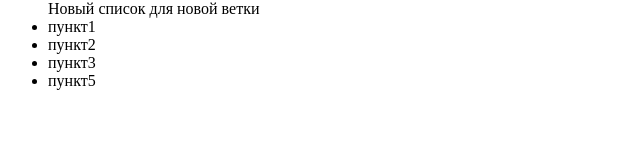
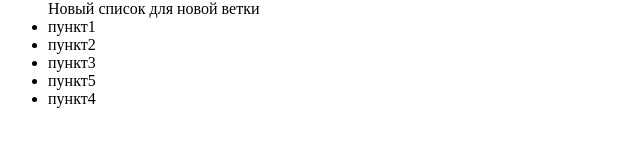
Before and after one commit to Paprika1992/learn, a plain HTML site: page index.html in a window 1280 px wide. Shown: the part 254-400 px from the top of the page, 0-640 px from the left. Drawn offline with Linux system fonts and the light colour scheme.

```diff
--- a/index.html
+++ b/index.html
@@ -23,6 +23,8 @@
 		<li>пункт2</li>
 		<li>пункт3</li>
 		<li>пункт5</li>
+		<li>пункт4</li>
+
 	</ul>
 
 </body>
```
